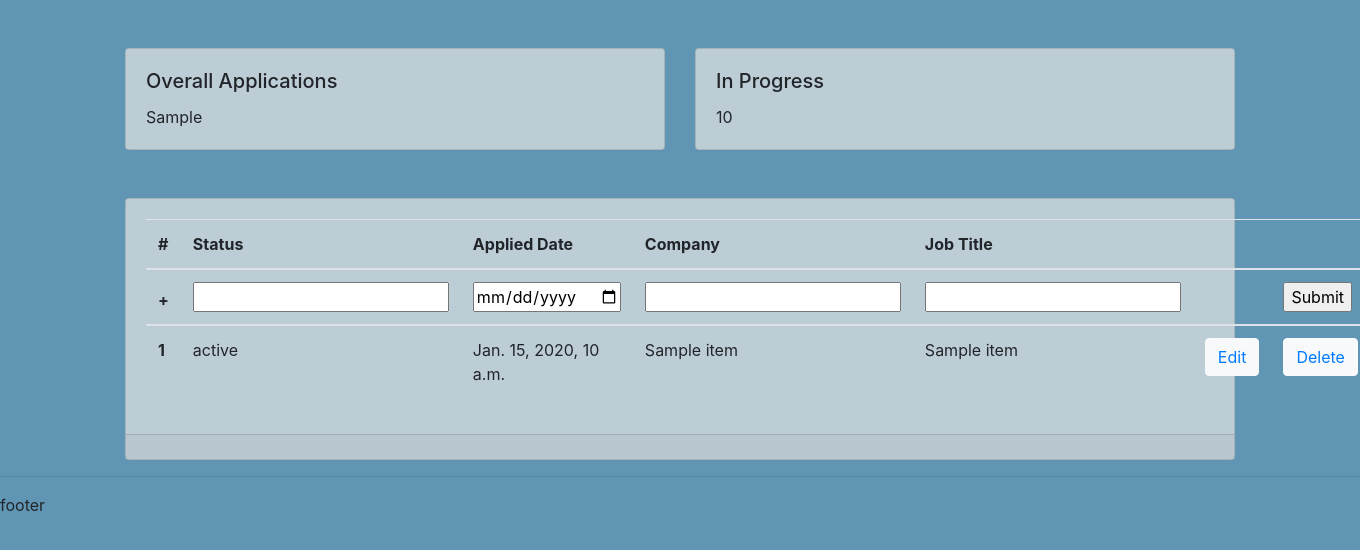
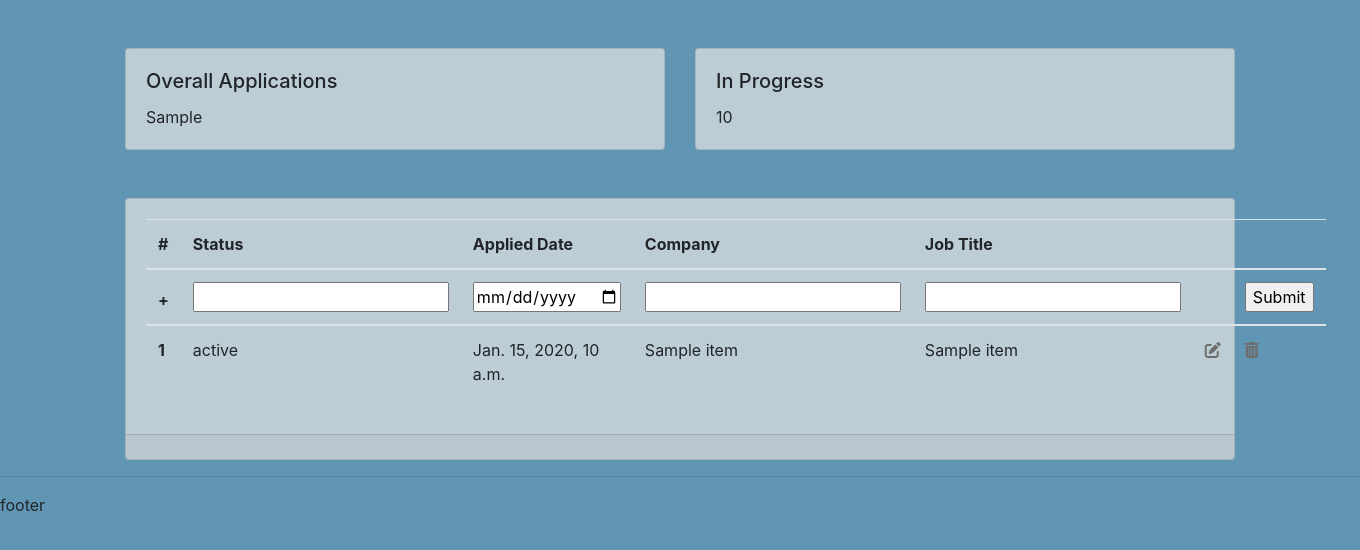
Before and after one commit to YiqingLiDev/GLJobTracker, a Django app: template GLJobTracker/dashboard/templates/dashboard/dashboard.html in a window 1360 px wide. Shown: the part 96-646 px from the top of the page. Run offline with Django 5.2, Linux system fonts and the light colour scheme; the template is opened without the code that fills it: most values are stand-ins (such as "Sample title", 1, 10 or a date in 2020); form fields are guessed from the names that the template uses.

Commit message:
update UI

```diff
--- a/GLJobTracker/dashboard/templates/dashboard/dashboard.html
+++ b/GLJobTracker/dashboard/templates/dashboard/dashboard.html
@@ -83,8 +83,8 @@
                             <td>{{item.applied_date}}</td>
                             <td>{{item.company_name}}</td>
                             <td>{{item.job_title}}</td>
-                            <td><button type="button" class="btn btn-light"><a href="{% url 'update_list' item.id %}">Edit</a></button></td>
-                            <td><button type="button" class="btn btn-light"><a href="{% url 'delete_list' item.id %}">Delete</a></button></td>
+                            <td><a href="{% url 'update_list' item.id %}"><i class="fa-solid fa-pen-to-square" style="color: #6e6e6e;"></i></a></td>
+                            <td><a href="{% url 'delete_list' item.id %}"><i class="fa-solid fa-trash-can" style="color: #6e6e6e;"></i></a></td>
                         </tr>
                     </tbody>
                 {% endfor %}
--- a/GLJobTracker/dashboard/templates/dashboard/main.html
+++ b/GLJobTracker/dashboard/templates/dashboard/main.html
@@ -6,6 +6,7 @@
 
     <!-- Bootstrap CSS -->
     <link rel="stylesheet" href="https://cdn.jsdelivr.net/npm/bootstrap@4.3.1/dist/css/bootstrap.min.css" integrity="sha384-ggOyR0iXCbMQv3Xipma34MD+dH/1fQ784/j6cY/iJTQUOhcWr7x9JvoRxT2MZw1T" crossorigin="anonymous">
+    <link rel="stylesheet" href="https://cdnjs.cloudflare.com/ajax/libs/font-awesome/6.5.0/css/all.min.css">
 
     {% load static %}
     <link rel="stylesheet" href="{% static 'css/style.css' %}">
--- a/GLJobTracker/dashboard/templates/dashboard/navbar.html
+++ b/GLJobTracker/dashboard/templates/dashboard/navbar.html
@@ -8,7 +8,7 @@
     </button>
     <div class="collapse navbar-collapse" id="navbarNavAltMarkup">
       <div class="navbar-nav">
-        <a class="nav-item nav-link active" href="" style="color:#EEE9DA; text-indent: 50px;">Dashboard <span class="sr-only">(current)</span></a>
+        <a class="nav-item nav-link active" href="/" style="color:#EEE9DA; text-indent: 50px;">Dashboard <span class="sr-only">(current)</span></a>
         <a class="nav-item nav-link" href="#" style="color:#EEE9DA;">Report</a>
       </div>
     </div>
```
Also changed, not shown: GLJobTracker/dashboard/templates/dashboard/update_list.html (+22 -7 lines).
